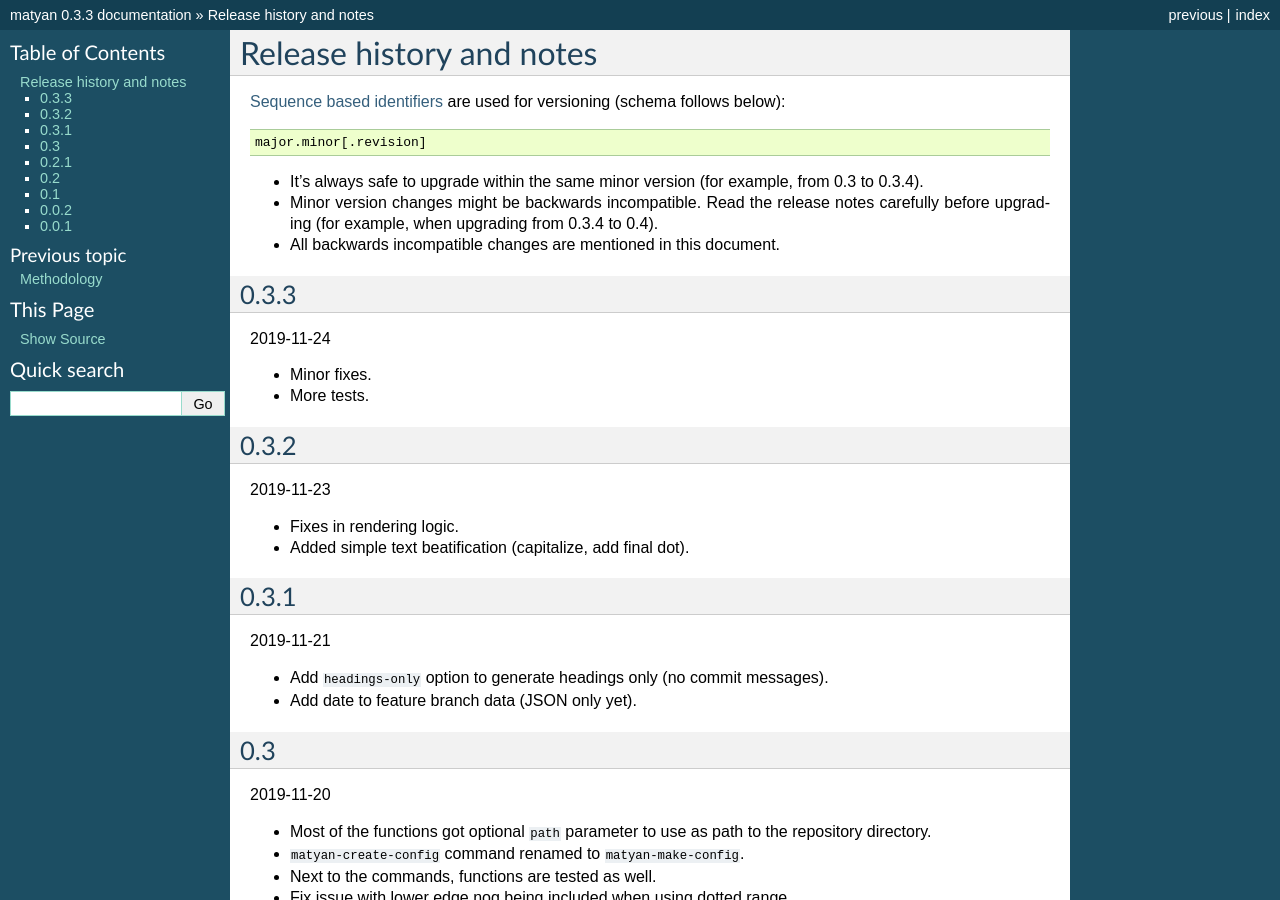
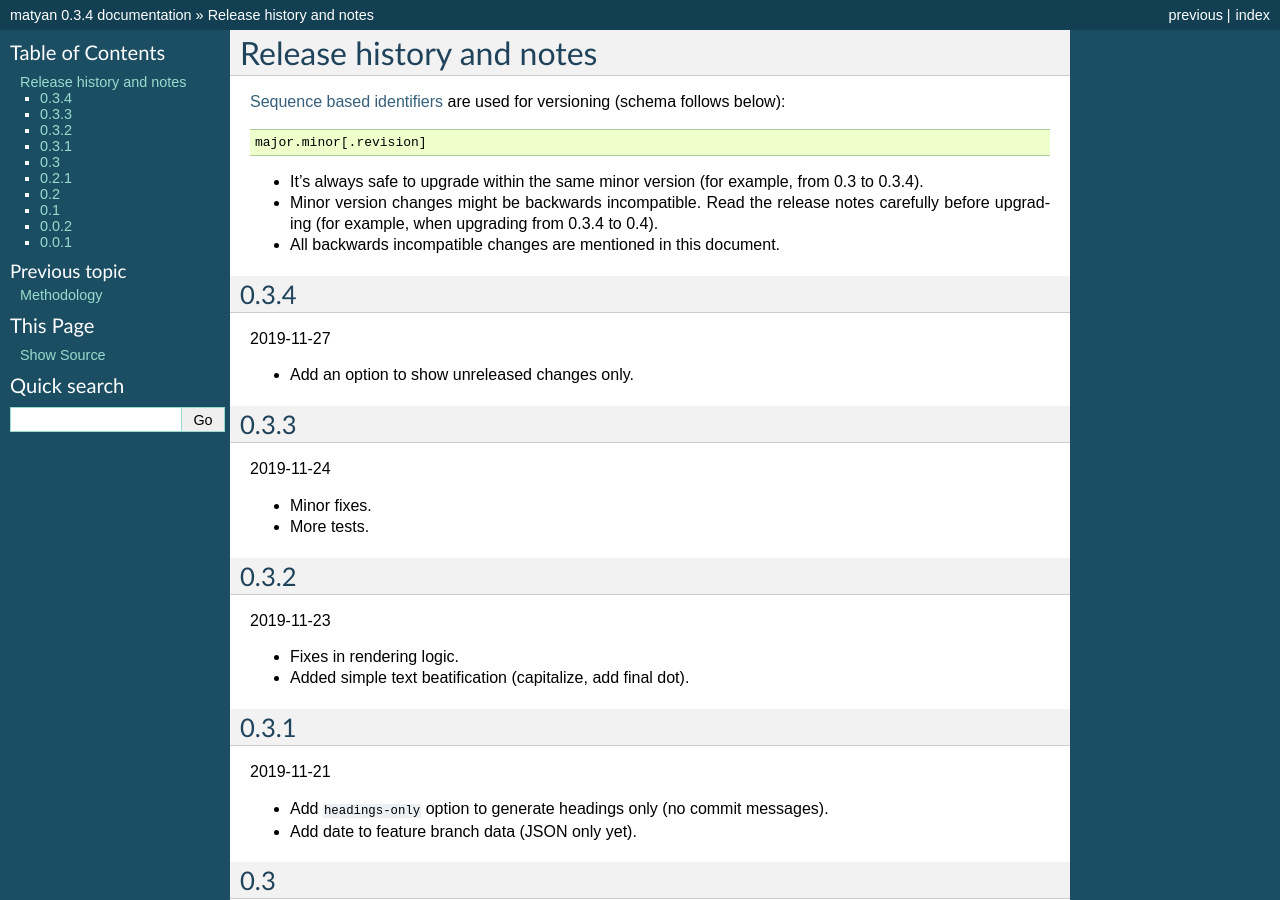
Before and after one commit to barseghyanartur/matyan, a Sphinx documentation site: the page built from docs/changelog.rst, in a window 1280 px wide and 900 px high. Built offline with Sphinx 7.4.7, drawn with Linux system fonts in a browser that asks for light colours; pages that are not in the unit, such as notebooks, are missing from menus; some of the changed text lies outside the part shown.

Commit message:
Prepare 0.3.4

```diff
--- a/CHANGELOG.rst
+++ b/CHANGELOG.rst
@@ -14,6 +14,12 @@ are used for versioning (schema follows below):
   release notes carefully before upgrading (for example, when upgrading from
   0.3.4 to 0.4).
 - All backwards incompatible changes are mentioned in this document.
+
+0.3.4
+-----
+2019-11-27
+
+- Add an option to show unreleased changes only.
 
 0.3.3
 -----
--- a/README.rst
+++ b/README.rst
@@ -111,6 +111,12 @@ acceptance branch and not yet in master.
 
     generate-changelog --headings-only --show-releases
 
+**Generate changelog between two branches, show unreleased changes only:**
+
+.. code-block:: sh
+
+    generate-changelog master..acceptance --show-releases --unreleased-only
+
 Configuration
 =============
 In order to customize names and texts, add a ``.matyan.ini`` in your
--- a/docs/changelog.rst
+++ b/docs/changelog.rst
@@ -14,6 +14,12 @@ are used for versioning (schema follows below):
   release notes carefully before upgrading (for example, when upgrading from
   0.3.4 to 0.4).
 - All backwards incompatible changes are mentioned in this document.
+
+0.3.4
+-----
+2019-11-27
+
+- Add an option to show unreleased changes only.
 
 0.3.3
 -----
--- a/docs/index.rst
+++ b/docs/index.rst
@@ -110,6 +110,12 @@ acceptance branch and not yet in master.
 .. code-block:: sh
 
     generate-changelog --headings-only --show-releases
+
+**Generate changelog between two branches, show unreleased changes only:**
+
+.. code-block:: sh
+
+    generate-changelog master..acceptance --show-releases --unreleased-only
 
 Configuration
 =============
--- a/setup.py
+++ b/setup.py
@@ -6,7 +6,7 @@ try:
 except:
     readme = ''
 
-version = '0.3.3'
+version = '0.3.4'
 
 setup(
     name='matyan',
--- a/src/matyan/__init__.py
+++ b/src/matyan/__init__.py
@@ -6,7 +6,7 @@ from .utils import (
 )
 
 __title__ = 'matyan'
-__version__ = '0.3.3'
+__version__ = '0.3.4'
 __author__ = 'Artur Barseghyan'
 __copyright__ = '2019 Artur Barseghyan'
 __license__ = 'GPL-2.0-only OR LGPL-2.0-or-later'
```
Also changed, not shown: 2 other files.
